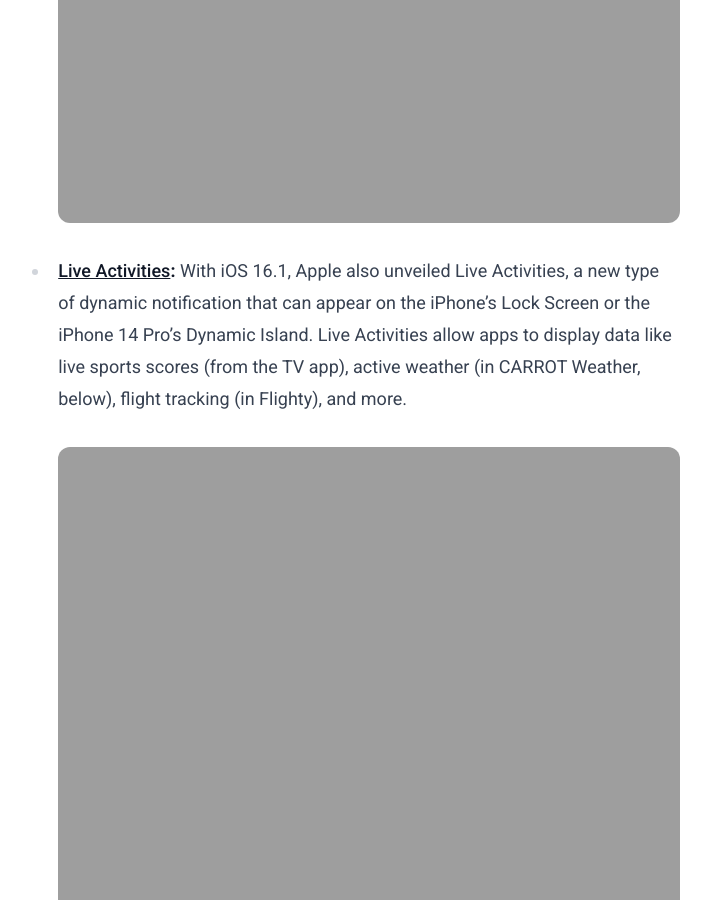
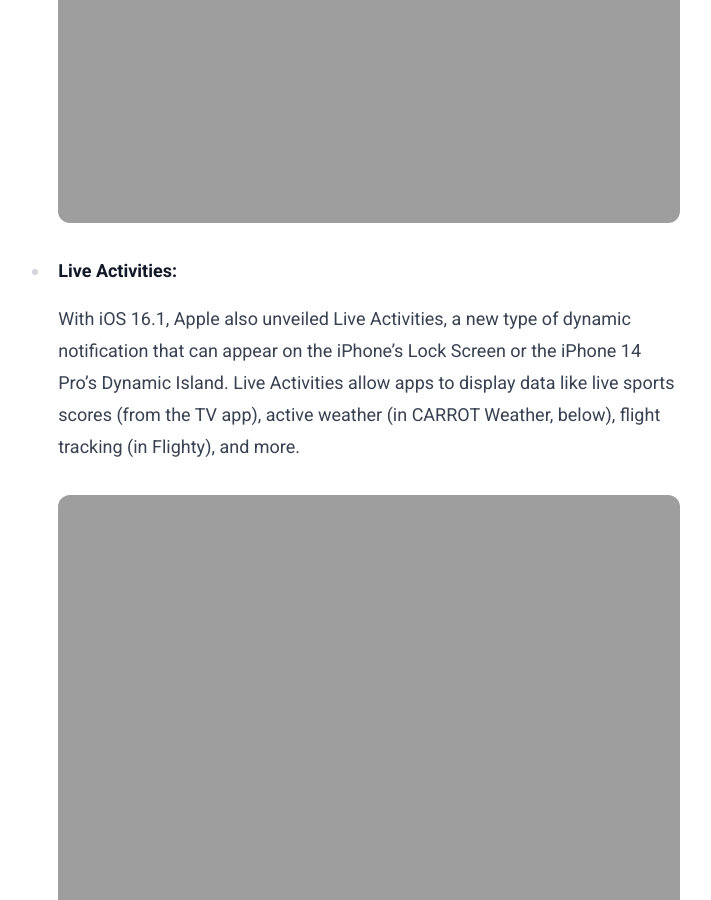
Before and after one commit to breelabs/breelabs.io, a Jekyll site: the page built from _posts/2023-01-10-Apple-Delivers-Promised-Features-in-End-of-Year-OS-Updates.docx.md, in a window 1280 px wide and 900 px high, scrolled down 1886 px. Shown: the whole window, without its empty margins (289-1000 px from the left). Built offline with Jekyll 4.4.1, drawn with Linux system fonts in a browser that asks for light colours; comment, search, counter and statistics services are not loaded; some of the changed lines change nothing that is shown.

Commit message:
SEO Fixes

```diff
--- a/_includes/head.html
+++ b/_includes/head.html
@@ -18,7 +18,6 @@
 
 	{% seo %}
 
-	<link rel='canonical' href='{{site.url}}{{page.url}}'>
     <link rel="preconnect" href="https://fonts.googleapis.com" />
     <link rel="preconnect" href="https://fonts.gstatic.com" crossorigin />
     <link
--- a/_posts/2023-01-10-Apple-Delivers-Promised-Features-in-End-of-Year-OS-Updates.docx.md
+++ b/_posts/2023-01-10-Apple-Delivers-Promised-Features-in-End-of-Year-OS-Updates.docx.md
@@ -53,8 +53,9 @@
     storage.
     <img alt="Blog Photo" src="{{ site.site_cdn }}/images/blog/2023/20230102Ap/image2.jpeg" class="img-fluid rounded m-2" width="700" />
 
--   **[Live
-    Activities](https://ios.gadgethacks.com/how-to/use-live-activities-your-iphone-track-scores-rides-pets-chats-tasks-workouts-and-more-glance-0385231/):**
+-   **Live Activities:**
+
+
     With iOS 16.1, Apple also unveiled Live Activities, a new type of
     dynamic notification that can appear on the iPhone's Lock Screen or
     the iPhone 14 Pro's Dynamic Island. Live Activities allow apps to
```
